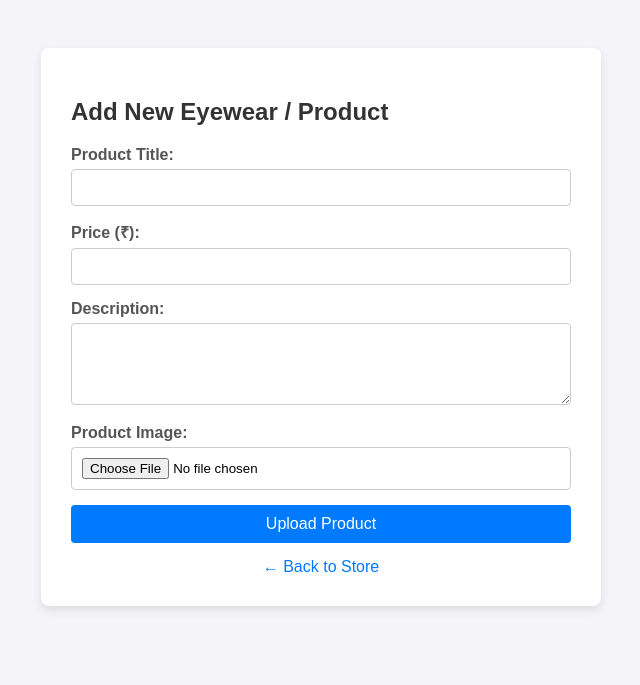
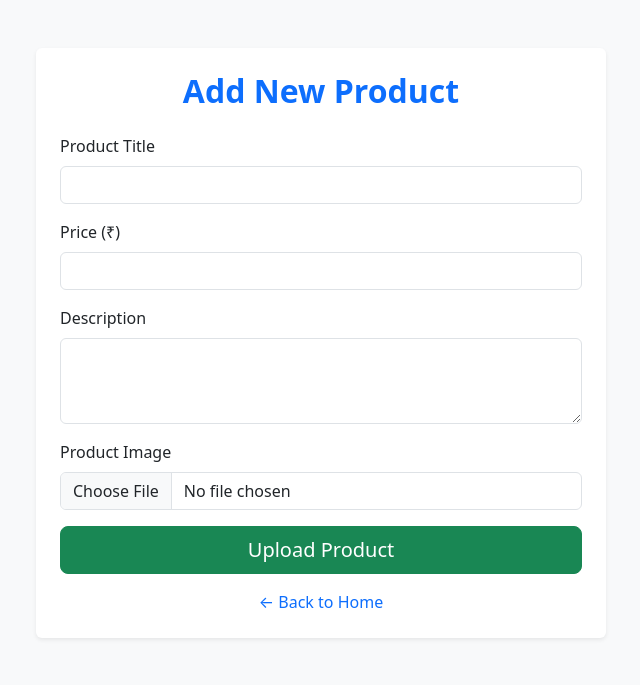
Before and after one commit to MDSahil620/shade-nova-store, a Flask app: template templates/admin.html in a window 1280 px wide. Shown: the top 685 px of the page, without its empty margins (319-959 px from the left). Run offline with Flask 3, Linux system fonts and the light colour scheme; the template is opened without the code that fills it, so the values that code supplies are empty.

Commit message:
Updated files and templates

```diff
--- a/main.py
+++ b/main.py
@@ -3,38 +3,37 @@ from flask import Flask, render_template, request, redirect, url_for
 from werkzeug.utils import secure_filename
 from models import db, Product
 
+# Flask app initialization
 app = Flask(__name__)
+
+# Configurations
 app.config['SQLALCHEMY_DATABASE_URI'] = 'sqlite:///shadenova.db'
-app.config['SQLALCHEMY_TRACK_MODIFICATIONS'] = False
+app.config['SECRET_KEY'] = 'samnova_secret_key'
 
-# Upload folder configuration for product images
 UPLOAD_FOLDER = 'static/uploads'
 app.config['UPLOAD_FOLDER'] = UPLOAD_FOLDER
 
+# Initialize Database with App
 db.init_app(app)
 
 with app.app_context():
     db.create_all()
-    # Add sample products if table is empty
-    if not Product.query.first():
-        p1 = Product(title="Anti-Glare Glasses", price=499.0, description="Protect your eyes from digital screens.")
-        p2 = Product(title="Travel Lens Case", price=199.0, description="Compact travel case for contact lenses.")
-        db.session.add_all([p1, p2])
-        db.session.commit()
 
+# Home Route - Show all products
 @app.route('/')
-def index():
+def home():
     products = Product.query.all()
     return render_template('index.html', products=products)
 
+# Product Detail Route - Show single product info
 @app.route('/product/<int:product_id>')
 def product_detail(product_id):
     product = Product.query.get_or_404(product_id)
     return render_template('product_detail.html', product=product)
 
-# --- Naya Image Upload Route ---
-@app.route('/admin/upload', methods=['GET', 'POST'])
-def admin_upload():
+# Admin Route - Add new product
+@app.route('/admin', methods=['GET', 'POST'])
+def admin():
     if request.method == 'POST':
         title = request.form['title']
         price = float(request.form['price'])
@@ -43,15 +42,17 @@ def admin_upload():
         file = request.files['image']
         if file:
             filename = secure_filename(file.filename)
+            os.makedirs(app.config['UPLOAD_FOLDER'], exist_ok=True)
             file.save(os.path.join(app.config['UPLOAD_FOLDER'], filename))
 
-            # Naya product database me save karna
-            new_product = Product(title=title, price=price, description=description)
+            # Save product to database
+            new_product = Product(title=title, price=price, description=description, image_file=filename)
             db.session.add(new_product)
             db.session.commit()
 
-        return redirect(url_for('index'))
-    return render_template('upload.html')
+        return redirect(url_for('home'))
+
+    return render_template('admin.html')
 
 if __name__ == '__main__':
     app.run(debug=True, port=8000)
--- a/models.py
+++ b/models.py
@@ -6,8 +6,8 @@ class Product(db.Model):
     id = db.Column(db.Integer, primary_key=True)
     title = db.Column(db.String(100), nullable=False)
     price = db.Column(db.Float, nullable=False)
-    description = db.Column(db.Text, nullable=True)
-    image_file = db.Column(db.String(100), nullable=False, default='default.jpg')
+    description = db.Column(db.Text, nullable=False)
+    image_file = db.Column(db.String(100), nullable=False)
 
     def __repr__(self):
-        return f"Product('{self.title}', '{self.price}')"
+        return f'<Product {self.title}>'
--- a/templates/admin.html
+++ b/templates/admin.html
@@ -2,48 +2,39 @@
 <html lang="en">
 <head>
     <meta charset="UTF-8">
-    <title>Admin - Add Product | Shade Nova Store</title>
-    <style>
-        body { font-family: Arial, sans-serif; background-color: #f4f4f9; padding: 40px; }
-        .form-container { max-width: 500px; margin: auto; background: white; padding: 30px; border-radius: 8px; box-shadow: 0 4px 10px rgba(0,0,0,0.1); }
-        h2 { margin-bottom: 20px; color: #333; }
-        .form-group { margin-bottom: 15px; }
-        label { display: block; margin-bottom: 5px; font-weight: bold; color: #555; }
-        input[type="text"], input[type="number"], textarea, input[type="file"] { width: 100%; padding: 10px; border: 1px solid #ccc; border-radius: 4px; box-sizing: border-box; }
-        button { background-color: #007bff; color: white; padding: 10px 20px; border: none; border-radius: 4px; cursor: pointer; width: 100%; font-size: 16px; }
-        button:hover { background-color: #0056b3; }
-        .back-link { display: block; margin-top: 15px; text-align: center; text-decoration: none; color: #007bff; }
-    </style>
+    <meta name="viewport" content="width=device-width, initial-scale=1.0">
+    <title>Admin Panel - Shade Nova</title>
+    <link href="https://cdn.jsdelivr.net/npm/bootstrap@5.3.0/dist/css/bootstrap.min.css" rel="stylesheet">
 </head>
-<body>
-
-<div class="form-container">
-    <h2>Add New Eyewear / Product</h2>
-    <form method="POST" enctype="multipart/form-data">
-        <div class="form-group">
-            <label for="title">Product Title:</label>
-            <input type="text" id="title" name="title" required>
+<body class="bg-light">
+    <div class="container py-5">
+        <div class="row justify-content-center">
+            <div class="col-md-6 bg-white p-4 rounded shadow-sm">
+                <h2 class="mb-4 text-center fw-bold text-primary">Add New Product</h2>
+                <form action="/admin" method="POST" enctype="multipart/form-data">
+                    <div class="mb-3">
+                        <label class="form-label">Product Title</label>
+                        <input type="text" name="title" class="form-control" required>
+                    </div>
+                    <div class="mb-3">
+                        <label class="form-label">Price (&#8377;)</label>
+                        <input type="number" step="0.01" name="price" class="form-control" required>
+                    </div>
+                    <div class="mb-3">
+                        <label class="form-label">Description</label>
+                        <textarea name="description" class="form-control" rows="3" required></textarea>
+                    </div>
+                    <div class="mb-3">
+                        <label class="form-label">Product Image</label>
+                        <input type="file" name="image" class="form-control" required>
+                    </div>
+                    <button type="submit" class="btn btn-success w-100 btn-lg">Upload Product</button>
+                </form>
+                <div class="text-center mt-3">
+                    <a href="/" class="text-decoration-none">&larr; Back to Home</a>
+                </div>
+            </div>
         </div>
-
-        <div class="form-group">
-            <label for="price">Price (₹):</label>
-            <input type="number" step="0.01" id="price" name="price" required>
-        </div>
-
-        <div class="form-group">
-            <label for="description">Description:</label>
-            <textarea id="description" name="description" rows="4" required></textarea>
-        </div>
-
-        <div class="form-group">
-            <label for="image">Product Image:</label>
-            <input type="file" id="image" name="image" accept="image/*" required>
-        </div>
-
-        <button type="submit">Upload Product</button>
-    </form>
-    <a href="{{ url_for('index') }}" class="back-link">← Back to Store</a>
-</div>
-
+    </div>
 </body>
 </html>
```
Also changed, not shown: templates/product_detail.html (+3 -4 lines), README.md, instance/shadenova.db, static/uploads/il_fullxfull.7330865512_l6tp.jpg (added).
